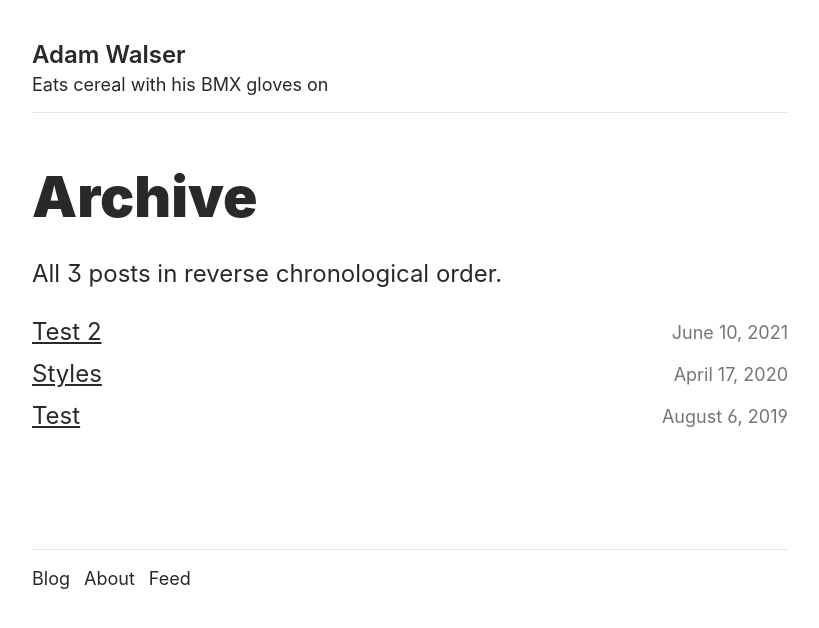
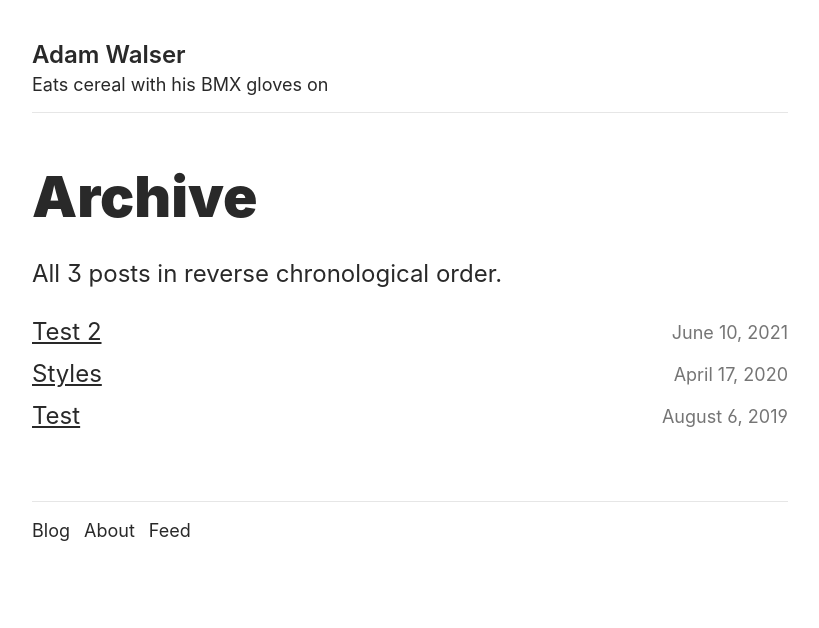
Before and after one commit to ajpwalser/ajpwalser.github.io, a Jekyll site: the page built from archive/index.html, in a window 1280 px wide. Shown: the top 628 px of the page, without its empty margins (230-1049 px from the left). Built offline with Jekyll 4.4.1, drawn with Linux system fonts in a browser that asks for light colours; some web fonts are replaced.

Commit message:
Update style.css

```diff
--- a/css/style.css
+++ b/css/style.css
@@ -19,10 +19,6 @@
   margin: 0 auto 3em;
   padding: 0 0.500em; /* Default 1em */
   max-width: 31.5em;
-}
-
-.spacer {
-  padding-top: 2em;
 }
 
 hr {
@@ -144,7 +140,7 @@
 }
 
 .meta {
-	margin-bottom: 3em;
+	margin-bottom: 4em;
 }
 
 .meta a {
@@ -295,10 +291,6 @@
   font-size: 42.2%;
 }
 
-.top {
-  font-size: 75%;
-}
-
 .tag-box a,
 .cat-box a {
   padding: 7px 18px;
@@ -360,8 +352,7 @@
   justify-content: space-between;
   flex-wrap: wrap;
   font-size: 75%;
-  /* padding-top: 2.43em; */
-  margin-bottom: 2em; /* test */
+  margin-bottom: 2em;
 }
 
 .post-nav p {
@@ -385,7 +376,7 @@
   justify-content: space-between;
   flex-wrap: wrap;
   font-size: 75%;
-  margin-bottom: 2em; /* test */
+  margin-bottom: 2em;
 }
 
 .pagination p {
```
